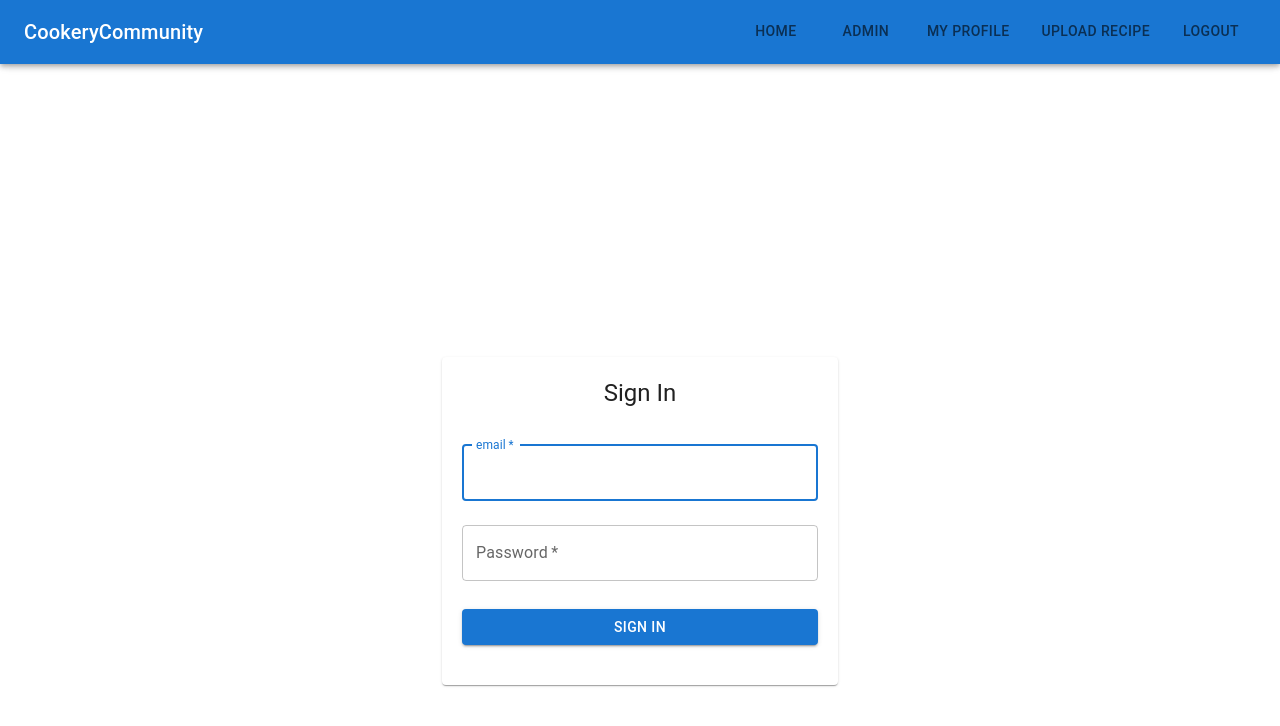
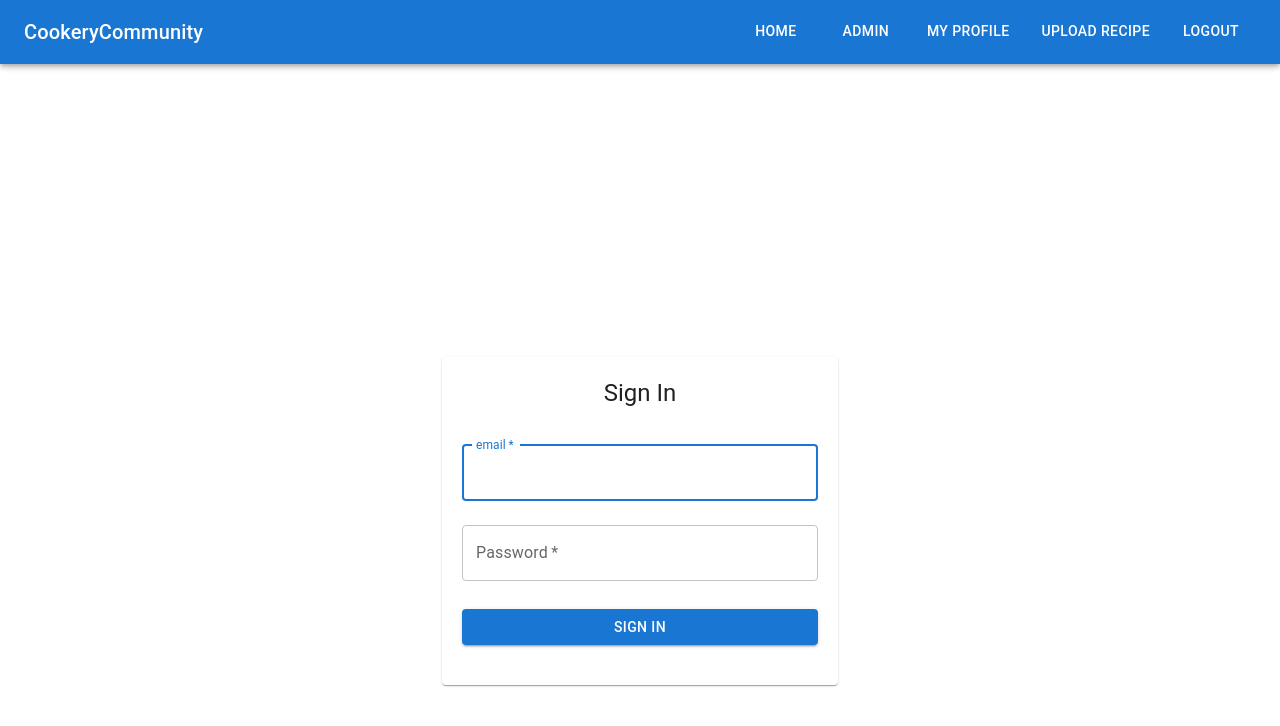
Before and after one commit to ArnelaOmbasa/Web-Engineering-Project, a React (Vite) app in the folder frontend/vite-project/: page /login in a window 1280 px wide. Shown: the top 726 px of the page. Built offline with nearby package versions, Linux system fonts and the light colour scheme.

Commit message:
styling navbar

```diff
--- a/frontend/vite-project/src/components/NavBar/NavBar.tsx
+++ b/frontend/vite-project/src/components/NavBar/NavBar.tsx
@@ -20,11 +20,11 @@ const Navbar = ({ isLoggedIn, isAdmin }: NavbarProps) => {
 
         {isLoggedIn ? (
           <Tabs>
-            <Tab label="Home" component={Link} to="/home" />
-            {isAdmin && <Tab label="Admin" component={Link} to="/admin" />} // Conditionally render the Admin tab
-            <Tab label="My Profile" component={Link} to="/profile" />
-            <Tab label="Upload Recipe" component={Link} to="/upload" />
-            <Tab label="Logout" component={Link} to="/" />
+            <Tab label="Home" component={Link} to="/home" style={{ color: 'inherit' }}/>
+            {isAdmin && <Tab label="Admin" component={Link} to="/admin" style={{ color: 'inherit' }}/>}
+            <Tab label="My Profile" component={Link} to="/profile" style={{ color: 'inherit' }}/>
+            <Tab label="Upload Recipe" component={Link} to="/upload" style={{ color: 'inherit' }}/>
+            <Tab label="Logout" component={Link} to="/" style={{ color: 'inherit' }} />
           </Tabs>
         ) : (
           <>
```
